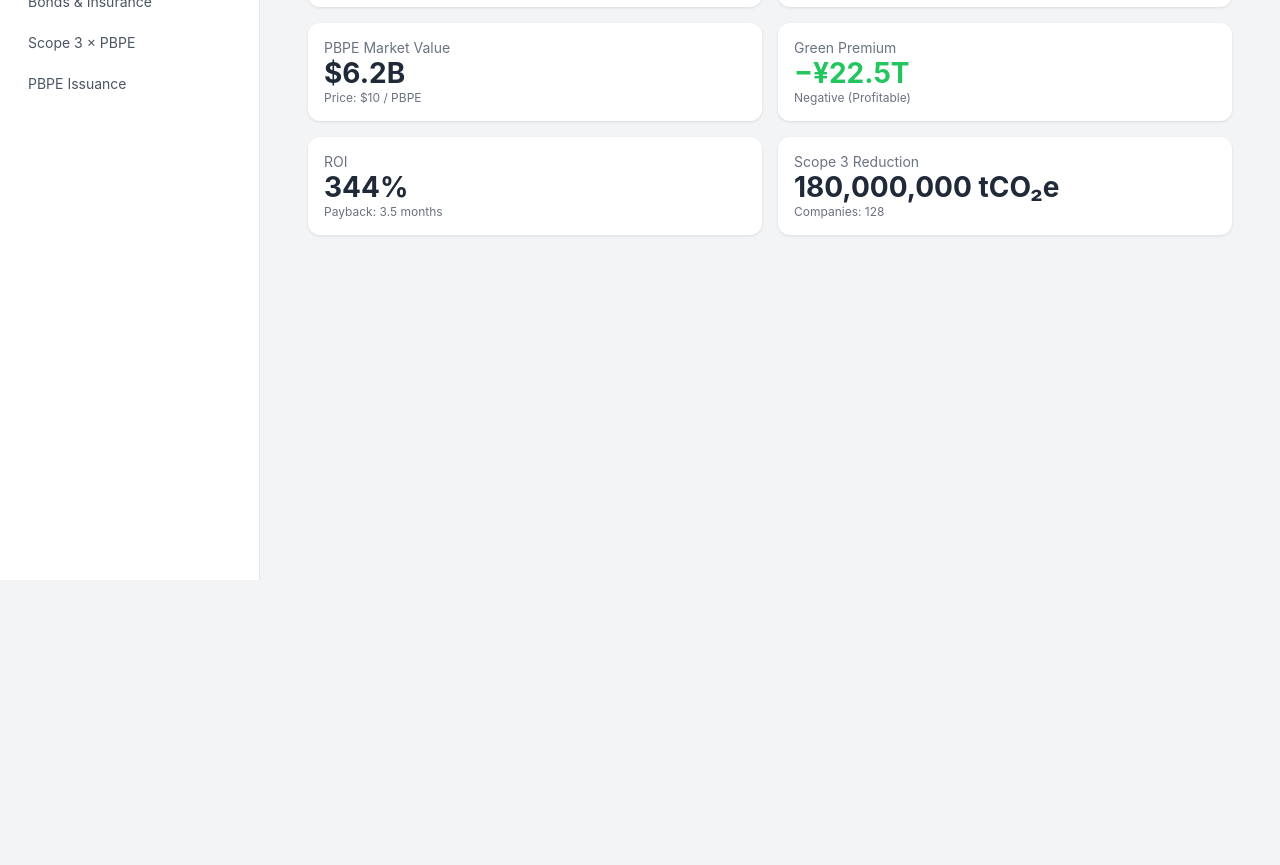
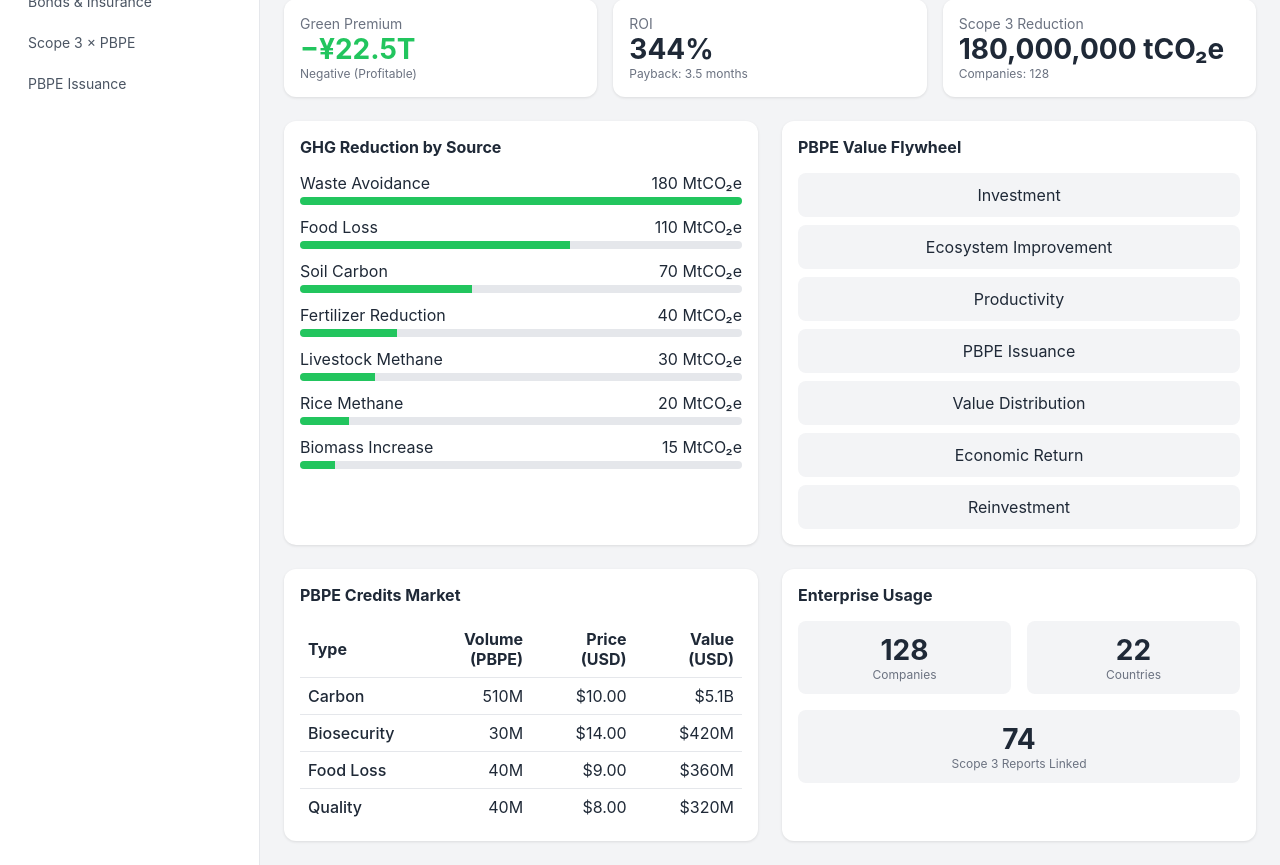
Before and after one commit to shimojok/PBPE-Marketplace, a Next.js app in the folder frontend/: page /dashboard/kpis in a window 1280 px wide. Shown: the part 220-1085 px from the top of the page. Before the commit the page ends 800 px from the top, so only its background shows below. Built offline with nearby package versions, Linux system fonts and the light colour scheme; no server answers.

Commit message:
Update page.tsx for English API integration

```diff
--- a/frontend/app/dashboard/kpis/page.tsx
+++ b/frontend/app/dashboard/kpis/page.tsx
@@ -1,5 +1,5 @@
 // frontend/app/dashboard/kpis/page.tsx
-// API呼び出し版（バックエンド接続前提）
+// Fully English version with API integration
 
 async function fetchSummary() {
   const res = await fetch('http://localhost:8000/dashboard/summary');
@@ -12,7 +12,7 @@ export default async function KPIsPage() {
   try {
     summary = await fetchSummary();
   } catch {
-    // APIが起動していない場合はダミーデータを表示
+    // Fallback dummy data in case API is not running (English only)
     summary = {
       ghg_reduction_tco2e_per_year: 510000000,
       units: 54850,
@@ -30,40 +30,277 @@ export default async function KPIsPage() {
   }
 
   return (
-    <div style={{ padding: "24px" }}>
-      <h1 style={{ fontSize: "24px", fontWeight: "bold", marginBottom: "8px" }}>Global KPIs</h1>
-      <p style={{ color: "#6b7280", marginBottom: "24px" }}>Planetary balance sheet — GHG, Soil, Water, Health, Stability, PBPE</p>
+    <div style={{ padding: "0" }}>
+      {/* Header */}
+      <h1 style={{ fontSize: "24px", fontWeight: "bold", marginBottom: "8px" }}>
+        Global KPIs
+      </h1>
+      <p style={{ color: "#6b7280", marginBottom: "24px" }}>
+        Planetary balance sheet — GHG, Soil, Water, Health, Stability, PBPE
+      </p>
 
-      <div style={{ display: "grid", gridTemplateColumns: "repeat(auto-fit, minmax(300px, 1fr))", gap: "16px", marginBottom: "24px" }}>
-        <div style={{ background: "white", padding: "16px", borderRadius: "12px", boxShadow: "0 1px 3px rgba(0,0,0,0.1)" }}>
+      {/* 6 KPI Cards */}
+      <div
+        style={{
+          display: "grid",
+          gridTemplateColumns: "repeat(auto-fit, minmax(300px, 1fr))",
+          gap: "16px",
+          marginBottom: "24px",
+        }}
+      >
+        {/* Card 1: GHG Reduction */}
+        <div className="card">
           <div style={{ fontSize: "14px", color: "#6b7280" }}>GHG Reduction</div>
-          <div style={{ fontSize: "28px", fontWeight: "bold" }}>{summary.ghg_reduction_tco2e_per_year.toLocaleString()} tCO₂e</div>
-          <div style={{ fontSize: "12px", color: "#6b7280" }}>Units: {summary.units.toLocaleString()}</div>
+          <div style={{ fontSize: "28px", fontWeight: "bold" }}>
+            {summary.ghg_reduction_tco2e_per_year.toLocaleString()} tCO₂e
+          </div>
+          <div style={{ fontSize: "12px", color: "#6b7280" }}>
+            Units: {summary.units.toLocaleString()}
+          </div>
         </div>
-        <div style={{ background: "white", padding: "16px", borderRadius: "12px", boxShadow: "0 1px 3px rgba(0,0,0,0.1)" }}>
+
+        {/* Card 2: PBPE Issued */}
+        <div className="card">
           <div style={{ fontSize: "14px", color: "#6b7280" }}>PBPE Issued</div>
-          <div style={{ fontSize: "28px", fontWeight: "bold" }}>{summary.pbpe_issued_per_year.toLocaleString()} PBPE</div>
-          <div style={{ fontSize: "12px", color: "#6b7280" }}>Carbon / Soil / Water / Health</div>
+          <div style={{ fontSize: "28px", fontWeight: "bold" }}>
+            {summary.pbpe_issued_per_year.toLocaleString()} PBPE
+          </div>
+          <div style={{ fontSize: "12px", color: "#6b7280" }}>
+            Carbon / Soil / Water / Health
+          </div>
         </div>
-        <div style={{ background: "white", padding: "16px", borderRadius: "12px", boxShadow: "0 1px 3px rgba(0,0,0,0.1)" }}>
+
+        {/* Card 3: PBPE Market Value */}
+        <div className="card">
           <div style={{ fontSize: "14px", color: "#6b7280" }}>PBPE Market Value</div>
-          <div style={{ fontSize: "28px", fontWeight: "bold" }}>${(summary.pbpe_market_value_usd_per_year / 1e9).toFixed(1)}B</div>
-          <div style={{ fontSize: "12px", color: "#6b7280" }}>Price: ${summary.pbpe_price_usd} / PBPE</div>
+          <div style={{ fontSize: "28px", fontWeight: "bold" }}>
+            ${(summary.pbpe_market_value_usd_per_year / 1e9).toFixed(1)}B
+          </div>
+          <div style={{ fontSize: "12px", color: "#6b7280" }}>
+            Price: ${summary.pbpe_price_usd} / PBPE
+          </div>
         </div>
-        <div style={{ background: "white", padding: "16px", borderRadius: "12px", boxShadow: "0 1px 3px rgba(0,0,0,0.1)" }}>
+
+        {/* Card 4: Green Premium */}
+        <div className="card">
           <div style={{ fontSize: "14px", color: "#6b7280" }}>Green Premium</div>
-          <div style={{ fontSize: "28px", fontWeight: "bold", color: "#22c55e" }}>−¥{(Math.abs(summary.green_premium_jpy_per_year) / 1e12).toFixed(1)}T</div>
-          <div style={{ fontSize: "12px", color: "#6b7280" }}>Negative (Profitable)</div>
+          <div
+            style={{
+              fontSize: "28px",
+              fontWeight: "bold",
+              color: "#22c55e",
+            }}
+          >
+            −¥{(Math.abs(summary.green_premium_jpy_per_year) / 1e12).toFixed(1)}T
+          </div>
+          <div style={{ fontSize: "12px", color: "#6b7280" }}>
+            Negative (Profitable)
+          </div>
         </div>
-        <div style={{ background: "white", padding: "16px", borderRadius: "12px", boxShadow: "0 1px 3px rgba(0,0,0,0.1)" }}>
+
+        {/* Card 5: ROI */}
+        <div className="card">
           <div style={{ fontSize: "14px", color: "#6b7280" }}>ROI</div>
-          <div style={{ fontSize: "28px", fontWeight: "bold" }}>{summary.roi_percent_per_year}%</div>
-          <div style={{ fontSize: "12px", color: "#6b7280" }}>Payback: {summary.payback_months} months</div>
+          <div style={{ fontSize: "28px", fontWeight: "bold" }}>
+            {summary.roi_percent_per_year}%
+          </div>
+          <div style={{ fontSize: "12px", color: "#6b7280" }}>
+            Payback: {summary.payback_months} months
+          </div>
         </div>
-        <div style={{ background: "white", padding: "16px", borderRadius: "12px", boxShadow: "0 1px 3px rgba(0,0,0,0.1)" }}>
+
+        {/* Card 6: Scope 3 Reduction */}
+        <div className="card">
           <div style={{ fontSize: "14px", color: "#6b7280" }}>Scope 3 Reduction</div>
-          <div style={{ fontSize: "28px", fontWeight: "bold" }}>{summary.scope3_reduction_tco2e_per_year.toLocaleString()} tCO₂e</div>
-          <div style={{ fontSize: "12px", color: "#6b7280" }}>Companies: {summary.companies_onboarded}</div>
+          <div style={{ fontSize: "28px", fontWeight: "bold" }}>
+            {summary.scope3_reduction_tco2e_per_year.toLocaleString()} tCO₂e
+          </div>
+          <div style={{ fontSize: "12px", color: "#6b7280" }}>
+            Companies: {summary.companies_onboarded}
+          </div>
+        </div>
+      </div>
+
+      {/* Middle Section: GHG Breakdown + Flywheel */}
+      <div
+        style={{
+          display: "grid",
+          gridTemplateColumns: "repeat(auto-fit, minmax(400px, 1fr))",
+          gap: "24px",
+          marginBottom: "24px",
+        }}
+      >
+        {/* Left: GHG Breakdown */}
+        <div className="card">
+          <h3 style={{ fontSize: "16px", fontWeight: "bold", marginBottom: "16px" }}>
+            GHG Reduction by Source
+          </h3>
+          <div style={{ marginBottom: "12px" }}>
+            <div style={{ display: "flex", justifyContent: "space-between", marginBottom: "4px" }}>
+              <span>Waste Avoidance</span>
+              <span>180 MtCO₂e</span>
+            </div>
+            <div style={{ background: "#e5e7eb", borderRadius: "8px", height: "8px", overflow: "hidden" }}>
+              <div style={{ width: "100%", background: "#22c55e", height: "100%" }} />
+            </div>
+          </div>
+          <div style={{ marginBottom: "12px" }}>
+            <div style={{ display: "flex", justifyContent: "space-between", marginBottom: "4px" }}>
+              <span>Food Loss</span>
+              <span>110 MtCO₂e</span>
+            </div>
+            <div style={{ background: "#e5e7eb", borderRadius: "8px", height: "8px", overflow: "hidden" }}>
+              <div style={{ width: "61%", background: "#22c55e", height: "100%" }} />
+            </div>
+          </div>
+          <div style={{ marginBottom: "12px" }}>
+            <div style={{ display: "flex", justifyContent: "space-between", marginBottom: "4px" }}>
+              <span>Soil Carbon</span>
+              <span>70 MtCO₂e</span>
+            </div>
+            <div style={{ background: "#e5e7eb", borderRadius: "8px", height: "8px", overflow: "hidden" }}>
+              <div style={{ width: "39%", background: "#22c55e", height: "100%" }} />
+            </div>
+          </div>
+          <div style={{ marginBottom: "12px" }}>
+            <div style={{ display: "flex", justifyContent: "space-between", marginBottom: "4px" }}>
+              <span>Fertilizer Reduction</span>
+              <span>40 MtCO₂e</span>
+            </div>
+            <div style={{ background: "#e5e7eb", borderRadius: "8px", height: "8px", overflow: "hidden" }}>
+              <div style={{ width: "22%", background: "#22c55e", height: "100%" }} />
+            </div>
+          </div>
+          <div style={{ marginBottom: "12px" }}>
+            <div style={{ display: "flex", justifyContent: "space-between", marginBottom: "4px" }}>
+              <span>Livestock Methane</span>
+              <span>30 MtCO₂e</span>
+            </div>
+            <div style={{ background: "#e5e7eb", borderRadius: "8px", height: "8px", overflow: "hidden" }}>
+              <div style={{ width: "17%", background: "#22c55e", height: "100%" }} />
+            </div>
+          </div>
+          <div style={{ marginBottom: "12px" }}>
+            <div style={{ display: "flex", justifyContent: "space-between", marginBottom: "4px" }}>
+              <span>Rice Methane</span>
+              <span>20 MtCO₂e</span>
+            </div>
+            <div style={{ background: "#e5e7eb", borderRadius: "8px", height: "8px", overflow: "hidden" }}>
+              <div style={{ width: "11%", background: "#22c55e", height: "100%" }} />
+            </div>
+          </div>
+          <div>
+            <div style={{ display: "flex", justifyContent: "space-between", marginBottom: "4px" }}>
+              <span>Biomass Increase</span>
+              <span>15 MtCO₂e</span>
+            </div>
+            <div style={{ background: "#e5e7eb", borderRadius: "8px", height: "8px", overflow: "hidden" }}>
+              <div style={{ width: "8%", background: "#22c55e", height: "100%" }} />
+            </div>
+          </div>
+        </div>
+
+        {/* Right: PBPE Value Flywheel */}
+        <div className="card">
+          <h3 style={{ fontSize: "16px", fontWeight: "bold", marginBottom: "16px" }}>
+            PBPE Value Flywheel
+          </h3>
+          <div style={{ display: "flex", flexDirection: "column", gap: "8px" }}>
+            <div style={{ padding: "12px", background: "#f3f4f6", borderRadius: "8px", textAlign: "center" }}>
+              Investment
+            </div>
+            <div style={{ padding: "12px", background: "#f3f4f6", borderRadius: "8px", textAlign: "center" }}>
+              Ecosystem Improvement
+            </div>
+            <div style={{ padding: "12px", background: "#f3f4f6", borderRadius: "8px", textAlign: "center" }}>
+              Productivity
+            </div>
+            <div style={{ padding: "12px", background: "#f3f4f6", borderRadius: "8px", textAlign: "center" }}>
+              PBPE Issuance
+            </div>
+            <div style={{ padding: "12px", background: "#f3f4f6", borderRadius: "8px", textAlign: "center" }}>
+              Value Distribution
+            </div>
+            <div style={{ padding: "12px", background: "#f3f4f6", borderRadius: "8px", textAlign: "center" }}>
+              Economic Return
+            </div>
+            <div style={{ padding: "12px", background: "#f3f4f6", borderRadius: "8px", textAlign: "center" }}>
+              Reinvestment
+            </div>
+          </div>
+        </div>
+      </div>
+
+      {/* Bottom Section: Credits Table + Enterprise Usage */}
+      <div
+        style={{
+          display: "grid",
+          gridTemplateColumns: "repeat(auto-fit, minmax(400px, 1fr))",
+          gap: "24px",
+        }}
+      >
+        {/* Left: PBPE Credits Table */}
+        <div className="card">
+          <h3 style={{ fontSize: "16px", fontWeight: "bold", marginBottom: "16px" }}>
+            PBPE Credits Market
+          </h3>
+          <table style={{ width: "100%", borderCollapse: "collapse" }}>
+            <thead>
+              <tr style={{ borderBottom: "1px solid #e5e7eb" }}>
+                <th style={{ textAlign: "left", padding: "8px" }}>Type</th>
+                <th style={{ textAlign: "right", padding: "8px" }}>Volume (PBPE)</th>
+                <th style={{ textAlign: "right", padding: "8px" }}>Price (USD)</th>
+                <th style={{ textAlign: "right", padding: "8px" }}>Value (USD)</th>
+              </tr>
+            </thead>
+            <tbody>
+              <tr style={{ borderBottom: "1px solid #e5e7eb" }}>
+                <td style={{ padding: "8px", fontWeight: 500 }}>Carbon</td>
+                <td style={{ textAlign: "right", padding: "8px" }}>510M</td>
+                <td style={{ textAlign: "right", padding: "8px" }}>$10.00</td>
+                <td style={{ textAlign: "right", padding: "8px" }}>$5.1B</td>
+              </tr>
+              <tr style={{ borderBottom: "1px solid #e5e7eb" }}>
+                <td style={{ padding: "8px", fontWeight: 500 }}>Biosecurity</td>
+                <td style={{ textAlign: "right", padding: "8px" }}>30M</td>
+                <td style={{ textAlign: "right", padding: "8px" }}>$14.00</td>
+                <td style={{ textAlign: "right", padding: "8px" }}>$420M</td>
+              </tr>
+              <tr style={{ borderBottom: "1px solid #e5e7eb" }}>
+                <td style={{ padding: "8px", fontWeight: 500 }}>Food Loss</td>
+                <td style={{ textAlign: "right", padding: "8px" }}>40M</td>
+                <td style={{ textAlign: "right", padding: "8px" }}>$9.00</td>
+                <td style={{ textAlign: "right", padding: "8px" }}>$360M</td>
+              </tr>
+              <tr>
+                <td style={{ padding: "8px", fontWeight: 500 }}>Quality</td>
+                <td style={{ textAlign: "right", padding: "8px" }}>40M</td>
+                <td style={{ textAlign: "right", padding: "8px" }}>$8.00</td>
+                <td style={{ textAlign: "right", padding: "8px" }}>$320M</td>
+              </tr>
+            </tbody>
+          </table>
+        </div>
+
+        {/* Right: Enterprise Usage */}
+        <div className="card">
+          <h3 style={{ fontSize: "16px", fontWeight: "bold", marginBottom: "16px" }}>
+            Enterprise Usage
+          </h3>
+          <div style={{ display: "grid", gridTemplateColumns: "1fr 1fr", gap: "16px" }}>
+            <div style={{ textAlign: "center", padding: "12px", background: "#f3f4f6", borderRadius: "8px" }}>
+              <div style={{ fontSize: "28px", fontWeight: "bold" }}>{summary.companies_onboarded}</div>
+              <div style={{ fontSize: "12px", color: "#6b7280" }}>Companies</div>
+            </div>
+            <div style={{ textAlign: "center", padding: "12px", background: "#f3f4f6", borderRadius: "8px" }}>
+              <div style={{ fontSize: "28px", fontWeight: "bold" }}>{summary.countries}</div>
+              <div style={{ fontSize: "12px", color: "#6b7280" }}>Countries</div>
+            </div>
+            <div style={{ textAlign: "center", padding: "12px", background: "#f3f4f6", borderRadius: "8px", gridColumn: "span 2" }}>
+              <div style={{ fontSize: "28px", fontWeight: "bold" }}>{summary.scope3_reports_linked}</div>
+              <div style={{ fontSize: "12px", color: "#6b7280" }}>Scope 3 Reports Linked</div>
+            </div>
+          </div>
         </div>
       </div>
     </div>
```
